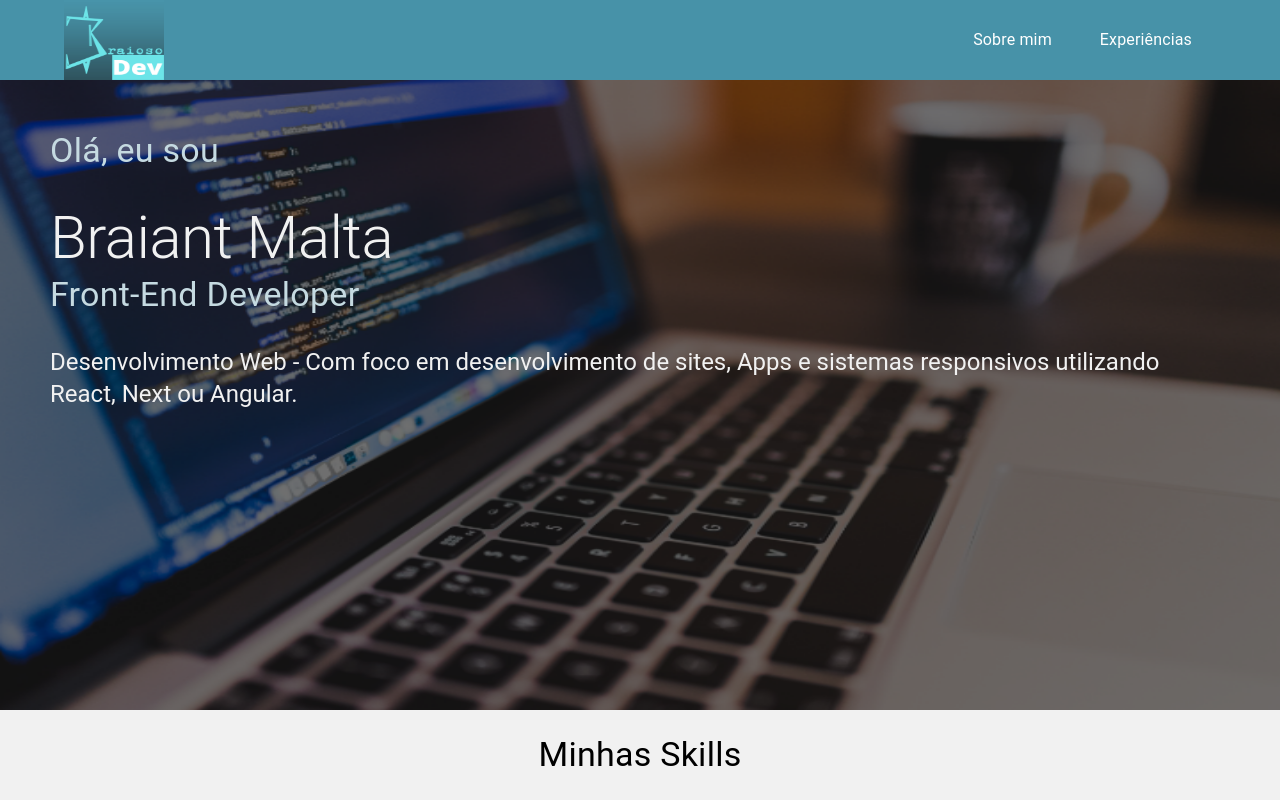
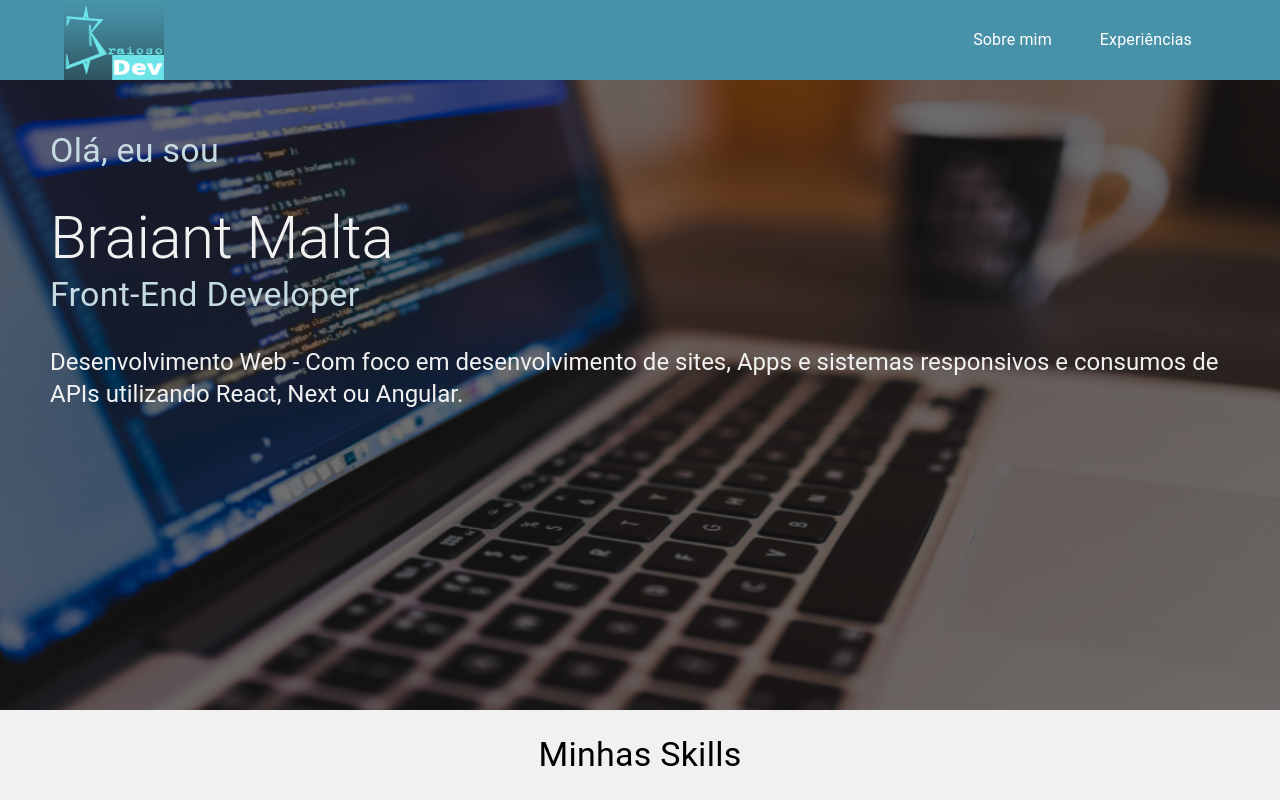
Before and after one commit to mrbraiant/portfolio, a Next.js app: page / in a window 1280 px wide. Shown: the top 800 px of the page. Built offline with nearby package versions, Linux system fonts and the light colour scheme.

Commit message:
refact: changing about me text

```diff
--- a/src/components/textIntro/index.tsx
+++ b/src/components/textIntro/index.tsx
@@ -37,8 +37,8 @@ export const TextIntro = () => {
           style={{ color: '#f1f1f1' }}
         >
           Desenvolvimento Web - Com foco em desenvolvimento
-          de sites, Apps e sistemas responsivos utilizando
-          React, Next ou Angular.
+          de sites, Apps e sistemas responsivos e consumos
+          de APIs utilizando React, Next ou Angular.
         </Text>
       </TextBox>
     </Wrapper>
--- a/src/utils/constants/articles/index.tsx
+++ b/src/utils/constants/articles/index.tsx
@@ -6,7 +6,7 @@ export const ArticlesList = [
     title: 'Da música à T.I.',
     introText:
       'Sempre amante da boa música as influências tecnológicas também tem uma longa data',
-    text: 'Conhecendo o mundo da tecnologia desde os anos 90 e ter também sobrevivido ao bug do millenium, sempre tive tendências a amar tecnologia, jogos bem como inevitável seria não amar a boa música. A foto acima foi tirada em um festival universitário, e abaixo um vídeo de Thrash gravado há uns anos atrás.',
+    text: 'Conhecendo o mundo da tecnologia desde os anos 90 e ter também sobrevivido ao bug do millenium, sempre tive tendências a amar tecnologia, jogos bem como inevitável seria não amar a boa música. A foto acima foi tirada em um festival universitário, e abaixo um vídeo de Thrash gravado há alguns anos atrás.',
     image: '/music.png',
     imageAlt: 'music',
     video: 'https://www.youtube.com/embed/WGos75cSE0o',
@@ -16,7 +16,7 @@ export const ArticlesList = [
     title: 'Experiências à parte',
     introText:
       'Um pouco sobre as minhas experiências no mercado de trabalho',
-    text: 'Já trabalhei como garçom, barista, barman, caixa, operacional em logística, financeiro e agora onde estou focado na carreira de desenvolvedor de sites, apps e sistemas online como Front-End e Fullstack.',
+    text: 'Já trabalhei como garçom, barista, barman, caixa, operacional em logística, financeiro e agora onde estou focado na carreira de desenvolvedor de sites, APIs, apps e sistemas online como Front-End e Fullstack.',
     image: '/jobs.png',
     imageAlt: 'jobs',
     // video: '',
```
